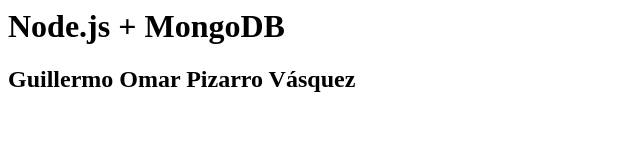
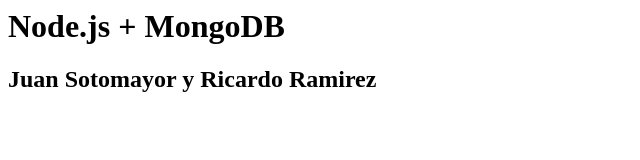
Before and after one commit to RRamirezV/NoirProject, a website: page public/index.html in a window 1280 px wide. Shown: the whole page, without its empty margins (0-640 px from the left). Drawn offline with Linux system fonts and the light colour scheme.

Commit message:
Replaced name

```diff
--- a/public/index.html
+++ b/public/index.html
@@ -4,6 +4,6 @@
     </head>
     <body>
         <h1>Node.js + MongoDB</h1>
-        <h2>Guillermo Omar Pizarro Vásquez</h2>
+        <h2>Juan Sotomayor y Ricardo Ramirez</h2>
     </body>
 </html>
```
